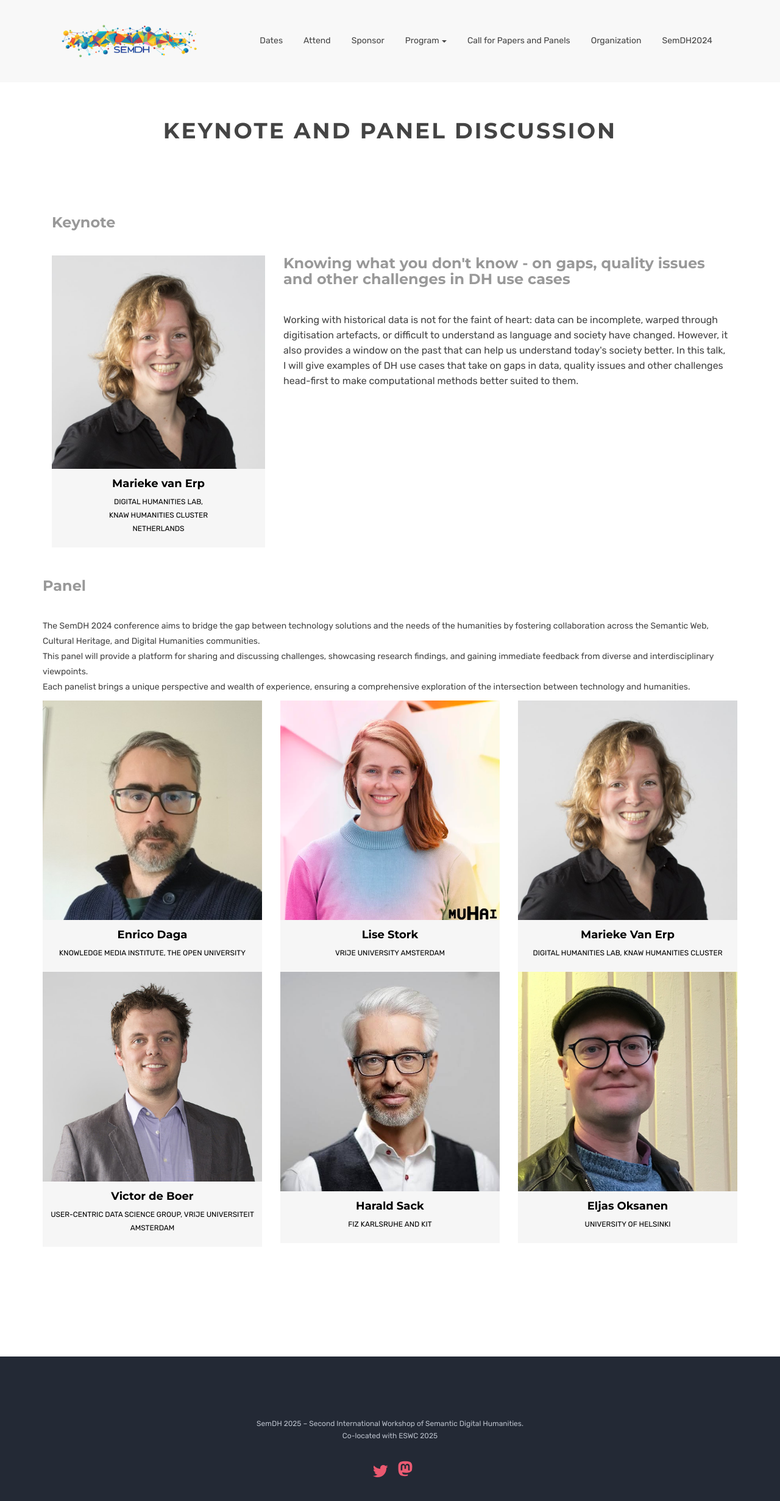
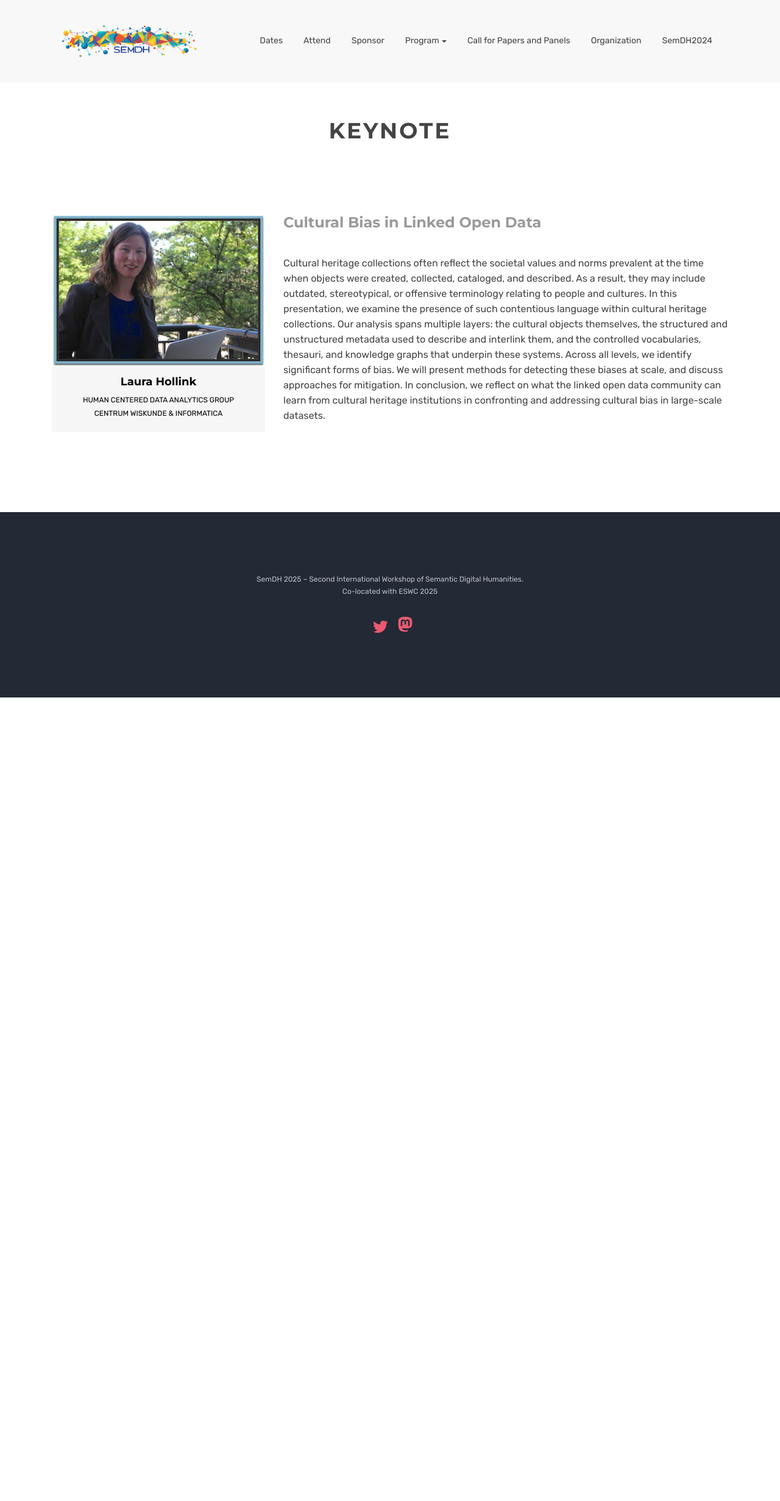
Before and after one commit to SemDH/semdh.github.io, a Jekyll site: the page built from keynote.html, in a window 1280 px wide. Shown: the top 2462 px of the page at 61% size. Built offline with Jekyll 4.4.1, drawn with Linux system fonts in a browser that asks for light colours.

Commit message:
keynote infos

```diff
--- a/keynote.html
+++ b/keynote.html
@@ -5,7 +5,6 @@ tagline:
 tags: [team, components]
 img:
 img-mobile:
-author: Sasha Bruns, Andrea Poltronieri, Lise Stork, Tabea Tietz
 css:
 js:
 keywords: keynote
@@ -21,38 +20,37 @@ canonical: https://semdh.github.io
       <div class="col-md-12">
         <div class="page-header-title">
           <h2 class="heading-title text-center">
-            Keynote and Panel Discussion
+            Keynote
           </h2>
         </div>
 
         <div class="team-members mtb-50">
-          <h3 class="sub-title">Keynote</h3>
+          <!--<h3 class="sub-title">Keynote</h3>-->
           <div class="row">
             <div class="col-sm-6 col-md-4">
               <!-- Team Item Starts -->
               <div class="team-item">
                 <figure class="team-profile">
                   <img
-                    src="{{ BASE_PATH }}/assets/images/team/MariekeVanErp.jpeg"
+                    src="{{ BASE_PATH }}/assets/images/hollink.jpg"
                     alt=""
                   />
                   <figcaption class="our-team">
                     <div class="details">
                       <p class="content-white">
-                        Knowing what you don't know - on gaps, quality issues
-                        and other challenges in DH use cases
+                        Keynote Speaker Laura Hollink - Cultural Bias in Linked Open Data
                       </p>
                       <hr class="small-divider border-white" />
                       <div class="social">
                         <a
                           class="facebook"
-                          href="https://scholar.google.com/citations?user=QeZOR3AAAAAJ&hl=en&oi=ao"
+                          href="https://scholar.google.com/citations?hl=en&user=T6b4scsAAAAJ"
                           ><i class="fa fa-book"></i
                         ></a>
-                        <a class="twitter" href="https://twitter.com/merpeltje"
+                        <!--<a class="twitter" href="https://twitter.com/merpeltje"
                           ><i class="fa fa-twitter"></i
-                        ></a>
-                        <a class="google-plus" href="https://mariekevanerp.com/"
+                        ></a> -->
+                        <a class="google-plus" href="https://homepages.cwi.nl/~hollink/"
                           ><i class="fa fa-globe"></i
                         ></a>
                       </div>
@@ -60,11 +58,10 @@ canonical: https://semdh.github.io
                   </figcaption>
                 </figure>
                 <div class="info">
-                  <h2>Marieke van Erp</h2>
+                  <h2>Laura Hollink</h2>
                   <p>
-                    Digital Humanities Lab, <br />
-                    KNAW Humanities Cluster <br />
-                    Netherlands
+                    Human Centered Data Analytics group <br />
+Centrum Wiskunde & Informatica
                   </p>
                 </div>
               </div>
@@ -72,23 +69,17 @@ canonical: https://semdh.github.io
             </div>
             <div class="col-sm-6 col-md-8">
               <h4 class="sub-title">
-                Knowing what you don't know - on gaps, quality issues and other
-                challenges in DH use cases
+                Cultural Bias in Linked Open Data
               </h4>
               <blockquote>
                 <p>
-                  Working with historical data is not for the faint of heart:
-                  data can be incomplete, warped through digitisation artefacts,
-                  or difficult to understand as language and society have
-                  changed. However, it also provides a window on the past that
-                  can help us understand today's society better. In this talk, I
-                  will give examples of DH use cases that take on gaps in data,
-                  quality issues and other challenges head-first to make
-                  computational methods better suited to them.
+                  Cultural heritage collections often reflect the societal values and norms prevalent at the time when objects were created, collected, cataloged, and described. As a result, they may include outdated, stereotypical, or offensive terminology relating to people and cultures. In this presentation, we examine the presence of such contentious language within cultural heritage collections. Our analysis spans multiple layers: the cultural objects themselves, the structured and unstructured metadata used to describe and interlink them, and the controlled vocabularies, thesauri, and knowledge graphs that underpin these systems. Across all levels, we identify significant forms of bias. We will present methods for detecting these biases at scale, and discuss approaches for mitigation. In conclusion, we reflect on what the linked open data community can learn from cultural heritage institutions in confronting and addressing cultural bias in large-scale datasets.
+
                 </p>
               </blockquote>
             </div>
             <!-- New Panel Section -->
+             <!--
             <div class="team-members mtb-50">
               <h3 class="sub-title">Panel</h3>
               <div class="row">
@@ -109,8 +100,9 @@ canonical: https://semdh.github.io
                     comprehensive exploration of the intersection between
                     technology and humanities.
                   </p>
-                </div>
-                <!-- Panel Member 1 -->
+                </div> -->
+                  <!-- Panel Member 1 -->
+                   <!--
                 <div class="col-sm-6 col-md-4">
                   <div class="team-item">
                     <figure class="team-profile">
@@ -143,7 +135,9 @@ canonical: https://semdh.github.io
                     </div>
                   </div>
                 </div>
+                -->
                 <!-- Panel Member 2 -->
+                 <!--
                 <div class="col-sm-6 col-md-4">
                   <div class="team-item">
                     <figure class="team-profile">
@@ -175,8 +169,9 @@ canonical: https://semdh.github.io
                       <p>VRIJE UNIVERSITY AMSTERDAM</p>
                     </div>
                   </div>
-                </div>
+                </div> -->
                 <!-- Panel Member 3 -->
+                <!--
                 <div class="col-sm-6 col-md-4">
                   <div class="team-item">
                     <figure class="team-profile">
@@ -211,8 +206,9 @@ canonical: https://semdh.github.io
                     </div>
                   </div>
                 </div>
-              </div>
+              </div> -->
                 <!-- Panel Member 4 -->
+                 <!--
                 <div class="row">
                 <div class="col-sm-6 col-md-4">
                   <div class="team-item">
@@ -249,7 +245,9 @@ canonical: https://semdh.github.io
                     </div>
                   </div>
                 </div>
+                -->
                 <!-- Panel Member 5 -->
+                 <!--
                 <div class="col-sm-6 col-md-4">
                   <div class="team-item">
                     <figure class="team-profile">
@@ -284,7 +282,9 @@ canonical: https://semdh.github.io
                     </div>
                   </div>
                 </div>
+                -->
               <!-- Panel Member 6b -->
+               <!--
                 <div class="col-sm-6 col-md-4">
                   <div class="team-item">
                     <figure class="team-profile">
@@ -319,6 +319,7 @@ canonical: https://semdh.github.io
                 </div>
               </div>
             </div>
+            -->
             <!-- End Team Members 02 -->
           </div>
         </div>
--- a/program.html
+++ b/program.html
@@ -135,7 +135,7 @@ canonical: https://semdh.github.io
               <tr>
                 <td rowspan="2"  class="hour">16:00 - 17:45</td>
                 <td class="keynote" colspan="2">
-                  <strong>Keynote</strong>: Cultural bias in Linked Open Data  by Laura Hollink
+                  <strong>Keynote</strong>: <a href="{% link keynote.html %}">Cultural Bias in Linked Open Data</a> by Laura Hollink
                 </td>
               </tr>
               <tr>
```
Also changed, not shown: assets/images/hollink.jpg (added).
